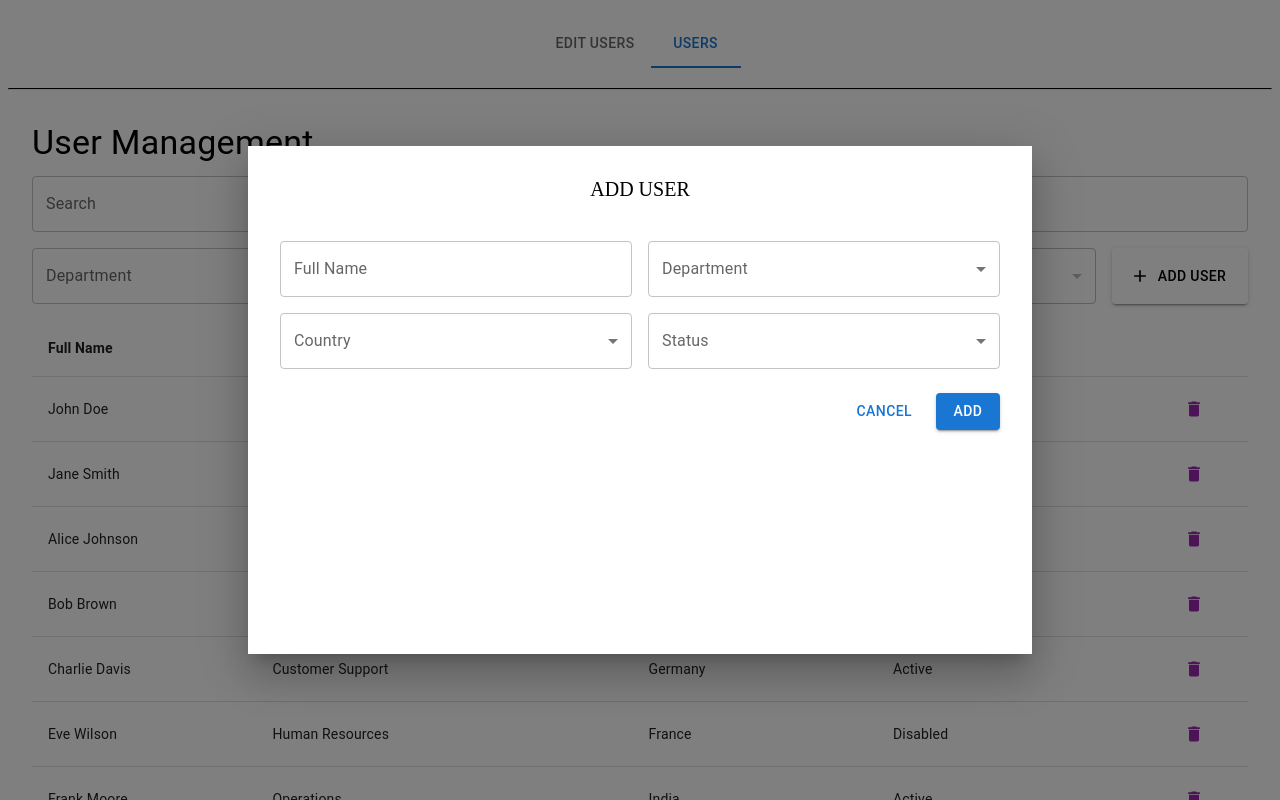
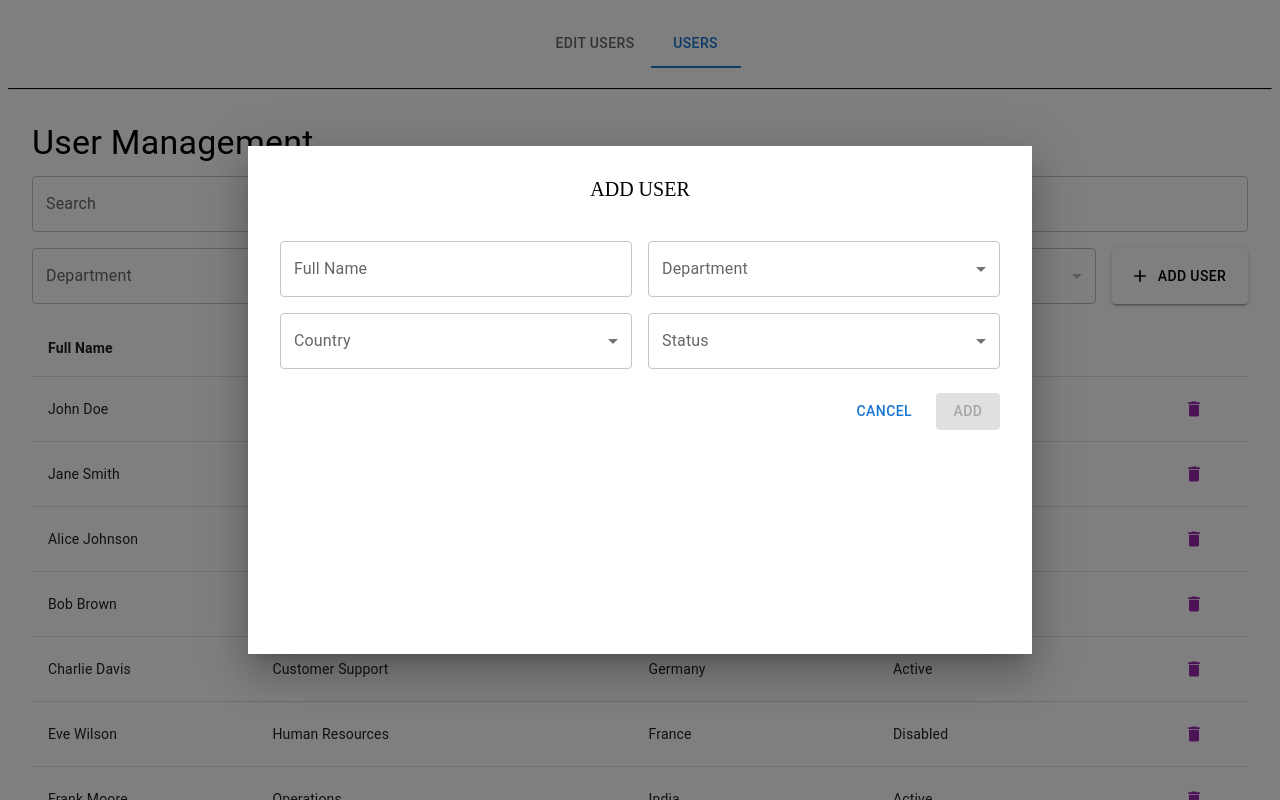
Before and after one commit to Gelan007/insiders-test-react, a React (Create React App) app: page / in a window 1280 px wide. Both pictures are taken after a click on the button "ADD USER". Shown: the top 800 px of the page. Built offline with nearby package versions, Linux system fonts and the light colour scheme.

Commit message:
fixed add user, added uuid

```diff
--- a/package.json
+++ b/package.json
@@ -20,6 +20,7 @@
     "react-scripts": "5.0.1",
     "sass": "^1.79.4",
     "typescript": "^4.9.5",
+    "uuid": "^10.0.0",
     "web-vitals": "^2.1.4"
   },
   "scripts": {
@@ -45,5 +46,8 @@
       "last 1 firefox version",
       "last 1 safari version"
     ]
+  },
+  "devDependencies": {
+    "@types/uuid": "^10.0.0"
   }
 }
--- a/src/components/usersTable/UsersTable.tsx
+++ b/src/components/usersTable/UsersTable.tsx
@@ -23,7 +23,7 @@ import { UserWithId } from '../../interfaces/User';
 import { getUsersWithId } from "../../data/users";
 import { localstorageUsers } from "../../utils/localstorage/localstorage";
 import UserModal from "./userModal/UserModal";
-import {logDOM} from "@testing-library/react";
+import { v4 as uuidv4 } from 'uuid';
 
 
 
@@ -42,7 +42,14 @@ const UsersTable = () => {
     const [users, setUsers] = useState<UserWithId[]>([]);
     const [filteredUsers, setFilteredUsers] = useState<UserWithId[]>([]);
     const [isModalOpen, setIsModalOpen] = useState(false);
-    const [newUser,setNewUser] = useState<UserWithId>();
+    const emptyUser = {
+        id: uuidv4(),
+        name: '',
+        department: { name: '', value: '' },
+        country: { name: '', value: '' },
+        status: { name: '', value: '' }
+    }
+    const [newUser, setNewUser] = useState<UserWithId>(emptyUser);
 
     useEffect(() => {
         const storedUsers = localstorageUsers.getUsers();
@@ -98,22 +105,28 @@ const UsersTable = () => {
 
     const handleTextFieldChange = (event: React.ChangeEvent<HTMLInputElement>) => {
         const { name, value } = event.target;
-        setNewUser(prev => (prev ? { ...prev, name: value } : undefined));
+        setNewUser(prev => ({
+            ...prev,
+            name: value,
+        }));
     };
 
     const handleSelectChange = (event: SelectChangeEvent, field: 'status' | 'department' | 'country') => {
         const value = event.target.value;
-        setNewUser(prev => (prev ? { ...prev, [field]: { value, name: value } } : undefined));
+        setNewUser(prev => ({
+            ...prev,
+            [field]: { value, name: value },
+        }));
     };
 
+
     const handleAddNewUser = () => {
-        console.log(newUser)
         if (newUser) {
             const updatedUsers = [...users, newUser];
             setUsers(updatedUsers);
             localstorageUsers.addUsers(updatedUsers);
-            console.log(updatedUsers)
         }
+        setNewUser(emptyUser)
         setIsModalOpen(false);
     };
 
--- a/src/components/usersTable/userModal/UserModal.tsx
+++ b/src/components/usersTable/userModal/UserModal.tsx
@@ -47,16 +47,7 @@ const UserModal: React.FC<AddUserModalProps> = (
         handleTextFieldChange,
         handleSelectChange
     }) => {
-    const [isAvailableToAdd, setIsAvailableToAdd] = useState<boolean>(false);
-
-    useEffect(() => {
-        setIsAvailableToAdd(checkIsAvailableToAdd)
-    }, [newUser]);
-
-
-
-    const checkIsAvailableToAdd = (): boolean => !!(newUser?.status && newUser?.country && newUser?.name && newUser?.department);
-
+    const isAvailableToAdd = !!(newUser?.status && newUser?.country && newUser?.name && newUser?.department);
 
     return (
         <Modal open={open} onClose={onClose}>
@@ -67,7 +58,7 @@ const UserModal: React.FC<AddUserModalProps> = (
                         fullWidth
                         label="Full Name"
                         variant="outlined"
-                        value={newUser}
+                        value={newUser?.name}
                         onChange={handleTextFieldChange}
                     />
                     <FormControl fullWidth>
@@ -119,7 +110,7 @@ const UserModal: React.FC<AddUserModalProps> = (
 
                 <Box display="flex" justifyContent="flex-end" mt={3}>
                     <Button onClick={onClose} sx={{ mr: 2 }}>Cancel</Button>
-                    <Button variant="contained" color="primary" onClick={onAddUser} disabled={isAvailableToAdd}>Add</Button>
+                    <Button variant="contained" color="primary" onClick={onAddUser} disabled={!isAvailableToAdd}>Add</Button>
                 </Box>
             </Box>
         </Modal>
--- a/src/data/users.ts
+++ b/src/data/users.ts
@@ -1,4 +1,5 @@
 import {User, UserWithId} from "../interfaces/User";
+import { v4 as uuidv4 } from 'uuid';
 
 export const USERS: User[] =
     [
@@ -187,6 +188,6 @@ export const USERS: User[] =
 export function getUsersWithId ():  UserWithId[] {
     return USERS.map((user, index) => ({
         ...user,
-        id: String(index + 1)
+        id: uuidv4()
     }));
 }
```
Also changed, not shown: 1 other file (tests, documents, lock files or other folders).
